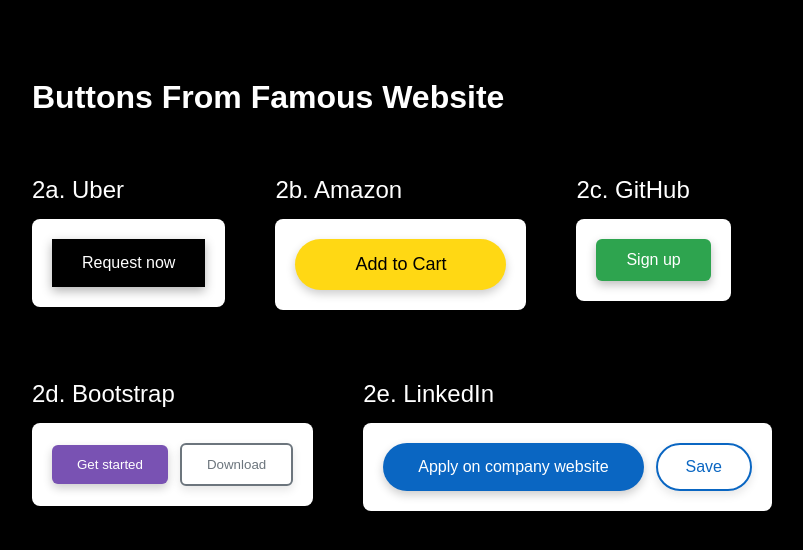
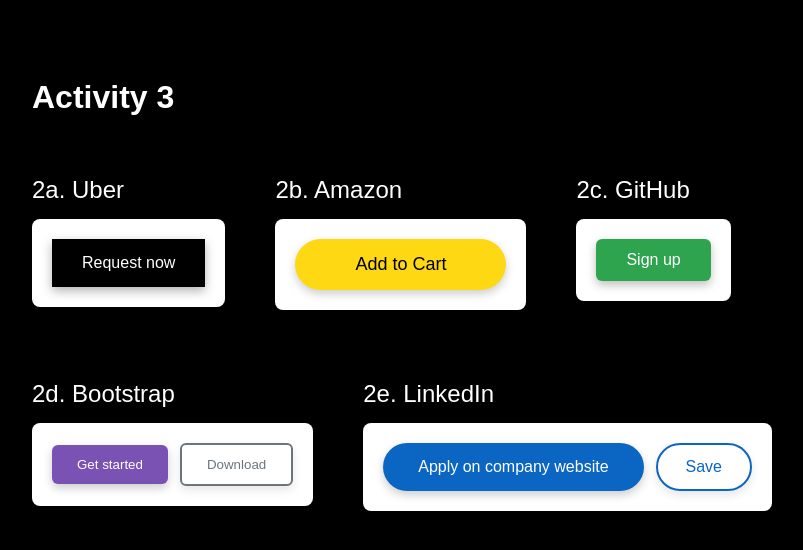
Before and after one commit to eyann-ops/ACT-3-Geoman-Christian, a plain HTML site: page index.html in a window 1280 px wide. Shown: the whole page, without its empty margins (26-829 px from the left). Drawn offline with Linux system fonts and the light colour scheme.

Commit message:
Update index.html

```diff
--- a/index.html
+++ b/index.html
@@ -2,7 +2,7 @@
 <html lang="en">
 <head>
 <meta charset="UTF-8">
-<title>Buttons From Famous Website</title>
+<title>Activity 3</title>
 
 <link rel="stylesheet" href="style.css">
 </head>
@@ -134,7 +134,7 @@
 
 <body>
 
-<h1>Buttons From Famous Website</h1>
+<h1>Activity 3</h1>
 
 <div class="row">
 
```
